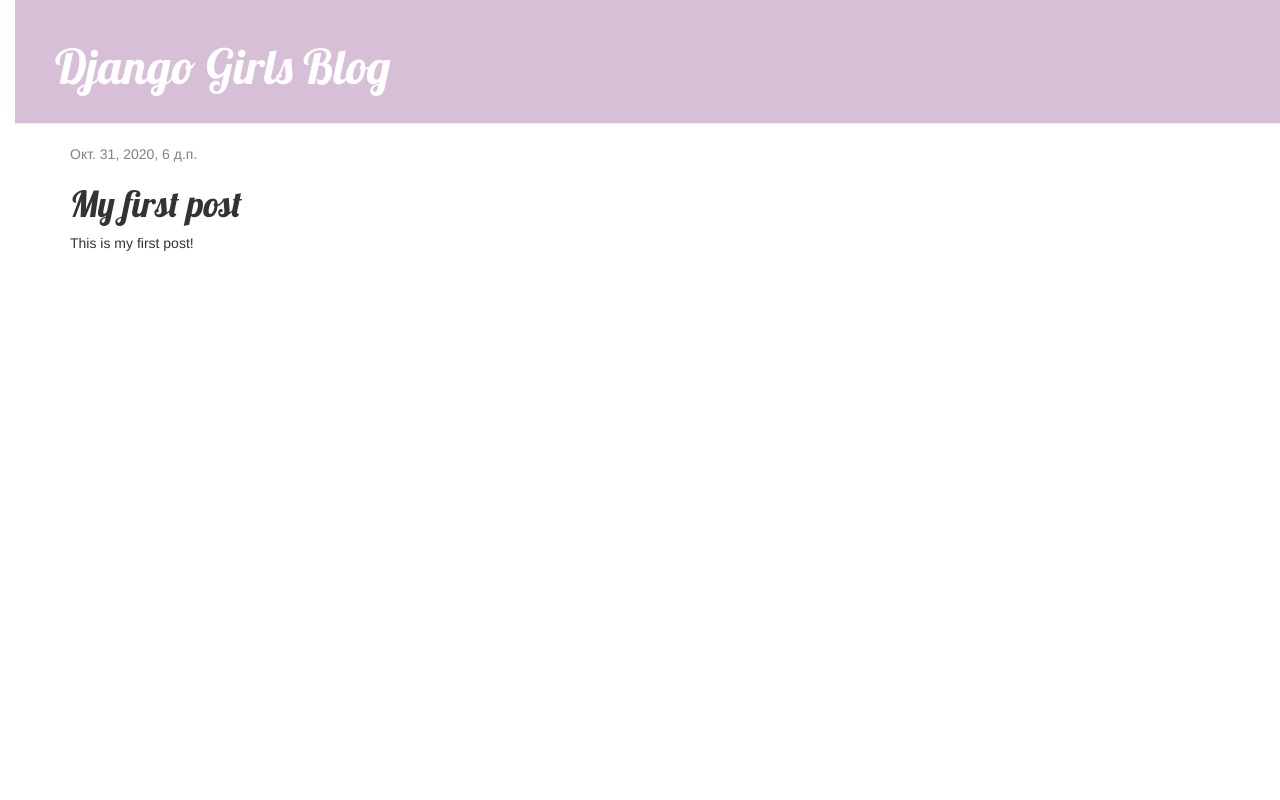
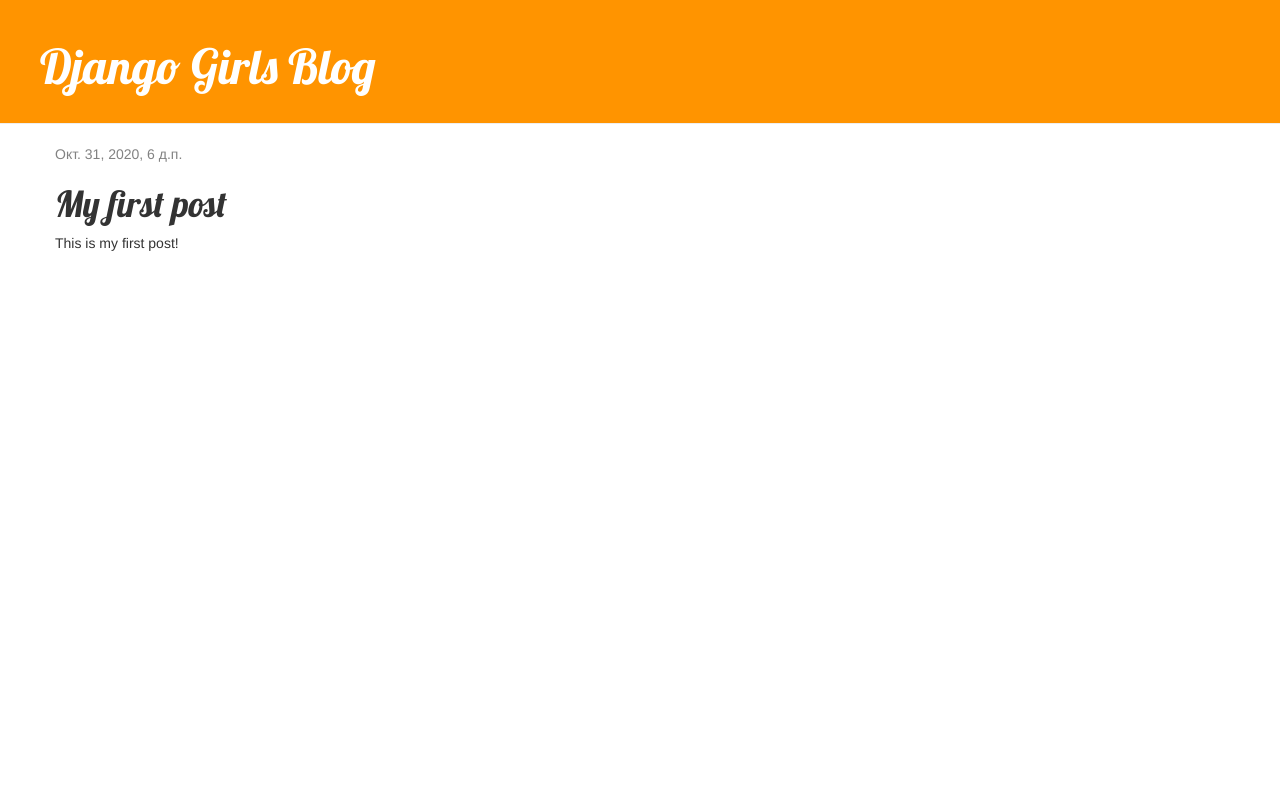
Before and after one commit to SatybaldievaA/my-first-blog, a Django app: page /post/1/ in a window 1280 px wide. Run offline with Django 3.2, Linux system fonts and the light colour scheme; data comes from the database, SQL or seed files in the repository; some libraries are stand-ins or nearby versions.

Commit message:
Made changes to blog.css file

```diff
--- a/blog/static/css/blog.css
+++ b/blog/static/css/blog.css
@@ -1,15 +1,5 @@
-h1 a {
-    color: #00FA9A;
-}
-body {
-    padding-left: 15px;
-}
-h1 a {
-    color: #D8BFD8;
-    font-family: 'Lobster';
-}
 .page-header {
-    background-color: #D8BFD8;
+    background-color: #ff9400;
     margin-top: 0;
     padding: 20px 20px 20px 40px;
 }
@@ -22,9 +12,6 @@ h1 a {
 
 .content {
     margin-left: 40px;
-    display: -webkit-box;
-    -webkit-line-clamp: 3;
-    -webkit-box-orient: vertical;
 }
 
 h1, h2, h3, h4 {
@@ -34,6 +21,7 @@ h1, h2, h3, h4 {
 .date {
     color: #828282;
 }
+
 .save {
     float: right;
 }
```
